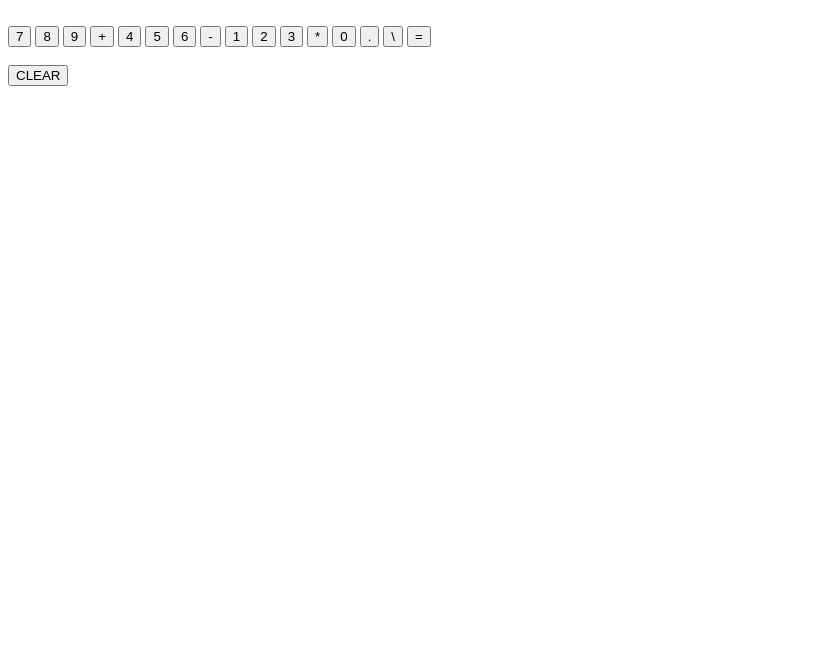
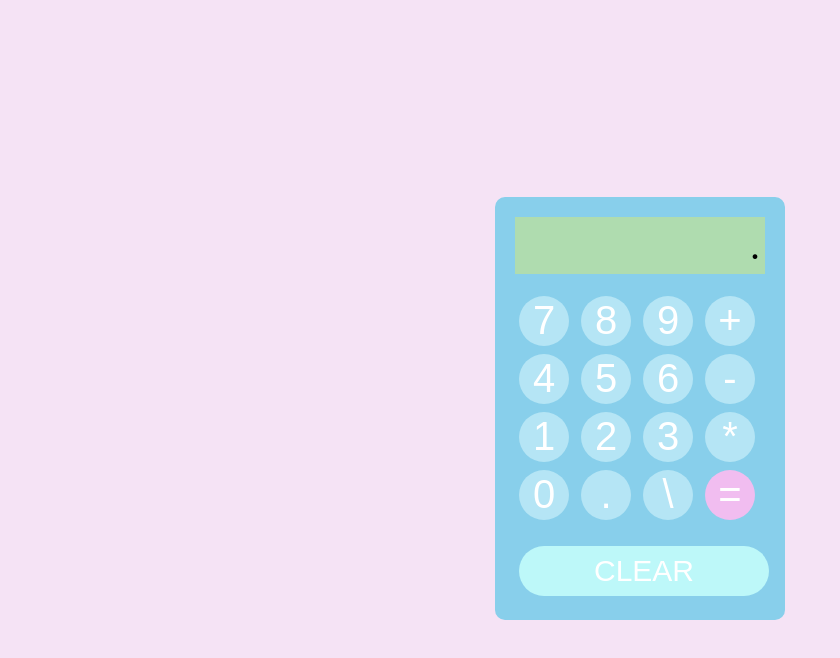
Before and after one commit to MinjuSkylarPark/miniCal, a plain HTML site: page index.html in a window 1280 px wide. Both pictures are taken after a click on the button "CLEAR". Shown: the whole page, without its empty margins (0-840 px from the left). Drawn offline with Linux system fonts and the light colour scheme.

Commit message:
caculator completed

```diff
--- a/app.js
+++ b/app.js
@@ -0,0 +1,34 @@
+const screenDisplay = document.querySelector('.screen')
+const buttons = document.querySelectorAll('button')
+
+let calculation =[]
+//계산기에 출력할 숫자들을 더할 어레이, sum변수생성
+let sum = []
+
+//하단의 콜백함수 ()=>calculate(button)에 넣을 계산용 함수
+function calculate(button){
+    const value = button.textContent
+    if(value === 'CLEAR'){
+        //value가 clear면 caculation 내부내용이
+        calculation =[]
+        // .으로 바뀜 뿅
+        screenDisplay.textContent='.'
+        //아닐경우 전체 숫자 합을 출력
+    } else if( value === '='){
+        screenDisplay.textContent = eval(sum)
+
+    } else{
+    //caculation array를 만들고 value를 내부에 푸쉬함
+    //push()함수는 array의 마지막에 새로운 요소를 추가한 뒤 변경된 배열의 길이를 반환하는 함수
+    calculation.push(value)
+
+    //join('')숫자 어레이 출력될 때 붙는 ,를 생략시킴
+    sum = calculation.join('')
+    screenDisplay.textContent = sum
+    }
+
+}
+//버튼한개씩 클릭할 때마다 이벤트 발생
+//버튼 개당 하나씩 사용할 이름으로 button지정해주고 props로 button전달해서 호출
+//index.html에있는 button과 반응함
+buttons.forEach(button=> button.addEventListener('click',()=>calculate(button)))
--- a/index.html
+++ b/index.html
@@ -9,9 +9,9 @@
   </head>
   <body>
     <div class="calculator">
-      <div class="screen">
+      <div class="screen">765</div>
       <br />
-        <div class="button">
+      <div class="buttons">
         <button>7</button>
         <button>8</button>
         <button>9</button>
@@ -33,9 +33,8 @@
       </div>
 
       <br />
-        <!-- 버튼 클릭하면 다 지울 수 있게 -->
+
       <button id="clear">CLEAR</button>
-      </div>
     </div>
 
     <script src="app.js"></script>
--- a/style.css
+++ b/style.css
@@ -0,0 +1,70 @@
+body {
+  display: flex;
+  background-color: rgb(245, 227, 245);
+  justify-content: center;
+  align-items: center;
+  /* 반응형웹의 한계가있을 때 %와 vh를 쓴다 */
+  /* vh는 전체웹의크기의 따라 상대적으로 반응  */
+  /* 비율대비 정중앙 */
+  height: 100vh;
+}
+.calculator {
+  background-color: rgb(136, 207, 235);
+  padding: 20px;
+  border-radius: 10px;
+}
+
+/* 계산기 스크린 부분 */
+.screen {
+  width: 240px;
+  background-color: rgb(175, 220, 175);
+  font-size: 40px;
+  text-align: end;
+  padding: 5px;
+}
+
+.buttons {
+  width: 250px;
+}
+
+button {
+  background-color: rgb(181, 229, 245);
+  border: none;
+  /* 텍스트색깔 */
+  color: rgb(255, 255, 255);
+  font-size: 40px;
+  width: 50px;
+  height: 50px;
+  border-radius: 25px;
+  margin: 4px;
+}
+
+button:hover {
+  background-color: rgb(17, 65, 83);
+}
+
+button:active {
+  background-color: rgb(36, 67, 167);
+}
+
+#equals {
+  background-color: rgb(241, 189, 240);
+}
+
+#equals:hover {
+  background-color: rgb(179, 2, 2);
+}
+
+#equals:active {
+  background-color: rgb(247, 102, 57);
+}
+
+#clear {
+  width: 100%;
+  background-color: rgb(189, 248, 249);
+  font-size: 30px;
+}
+
+#clear:hover {
+  background-color: rgb(209, 241, 164);
+}
```
Lines whose indentation alone changed are shown as unchanged.
